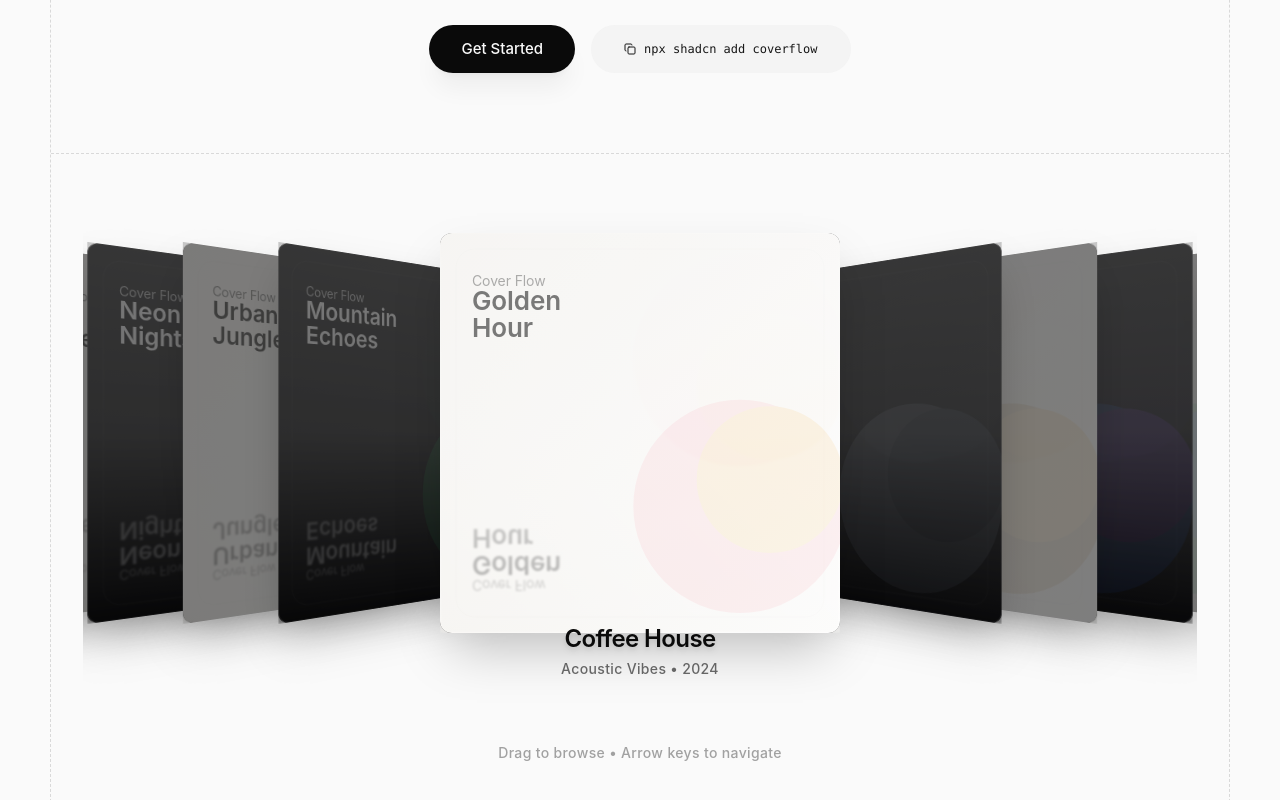
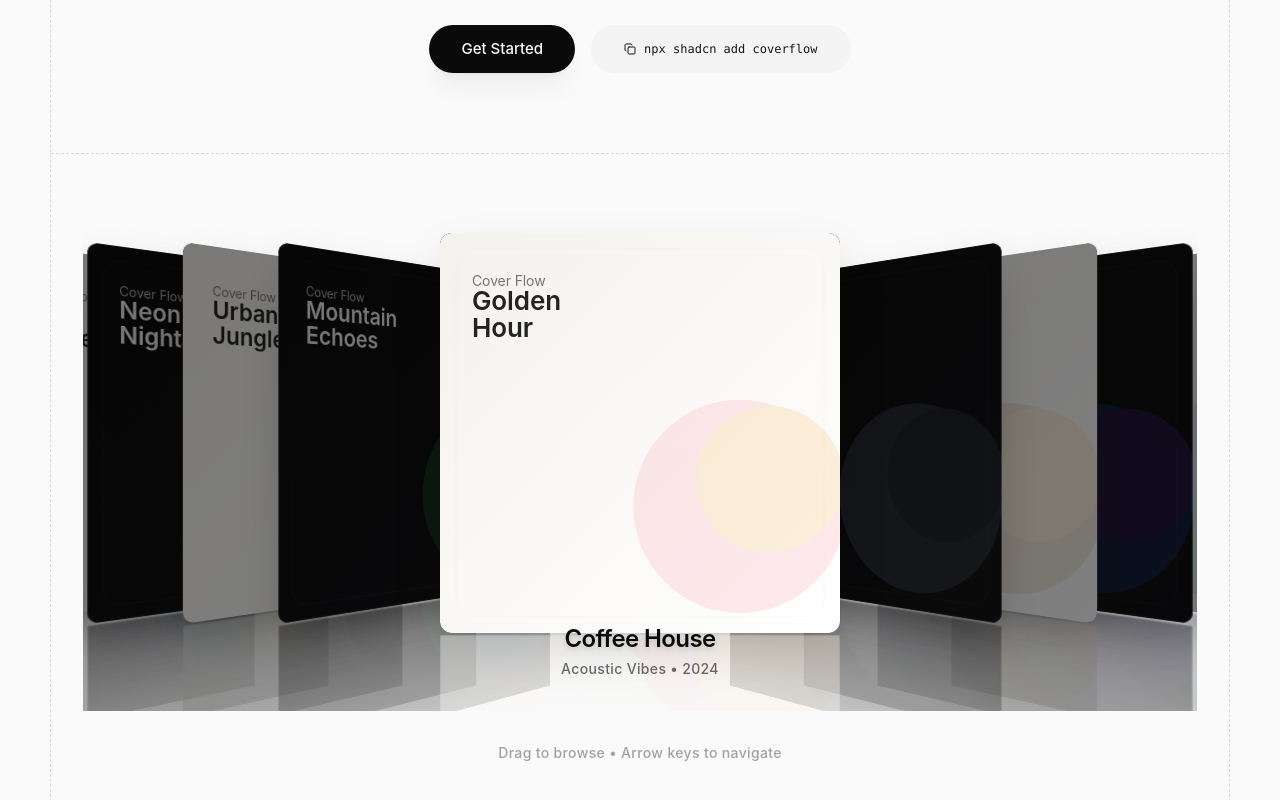
Before and after one commit to ashishgogula/coverflow, a Next.js app: page / in a window 1280 px wide. Shown: the part 460-1260 px from the top of the page. Built offline with nearby package versions, Linux system fonts and the light colour scheme.

Commit message:
feat(coverflow): add optional reflection effect
Add enableReflection prop to allow users to toggle the reflection effect
under coverflow items. Defaults to true to maintain existing behavior.

```diff
--- a/components/coverflow.tsx
+++ b/components/coverflow.tsx
@@ -27,6 +27,7 @@ export interface CoverFlowProps {
   centerGap?: number;
   rotation?: number;
   initialIndex?: number;
+  enableReflection?: boolean;
   className?: string;
   onItemClick?: (item: CoverFlowItem, index: number) => void;
   onIndexChange?: (index: number) => void;
@@ -40,6 +41,7 @@ export function CoverFlow({
   centerGap = 250,
   rotation = 50,
   initialIndex = 0,
+  enableReflection = true,
   className,
   onItemClick,
   onIndexChange,
@@ -142,6 +144,7 @@ export function CoverFlow({
             centerGap={centerGap}
             rotation={rotation}
             isActive={index === activeIndex}
+            enableReflection={enableReflection}
             onClick={() => {
               if (index === activeIndex) {
                 onItemClick?.(item, index);
@@ -187,6 +190,7 @@ interface CardProps {
   centerGap: number;
   rotation: number;
   isActive: boolean;
+  enableReflection: boolean;
   onClick: () => void;
 }
 
@@ -200,6 +204,7 @@ function CoverFlowItemCard({
   centerGap,
   rotation,
   isActive,
+  enableReflection,
   onClick,
 }: CardProps) {
   const position = useTransform(scrollX, (value) => {
@@ -300,11 +305,17 @@ function CoverFlowItemCard({
          </div>
       </div>
 
+      {enableReflection && (
         <div
-        className="absolute top-full left-0 right-0 h-full overflow-hidden pointer-events-none"
-        style={{ transform: "scaleY(-1) translateY(0px)", transformOrigin: "top" }}
+          className="absolute left-0 right-0 overflow-hidden pointer-events-none"
+          style={{
+            top: "100%",
+            width: width,
+            height: height * 0.35,
+            marginTop: "2px"
+          }}
         >
-         <div className="relative w-full h-full opacity-40">
+           <div className="relative w-full h-full opacity-40" style={{ transform: "scaleY(-1)" }}>
                <Image
                   src={item.image}
                   alt=""
@@ -312,9 +323,10 @@ function CoverFlowItemCard({
                   className="object-cover blur-[1px]"
                   sizes={`${width}px`}
                />
-             <div className="absolute inset-0 bg-gradient-to-t from-background via-background/80 to-transparent" />
+               <div className="absolute inset-0 bg-gradient-to-b from-background/90 to-transparent" />
            </div>
         </div>
+      )}
     </motion.div>
   );
 }
```
Lines whose indentation alone changed are shown as unchanged.
